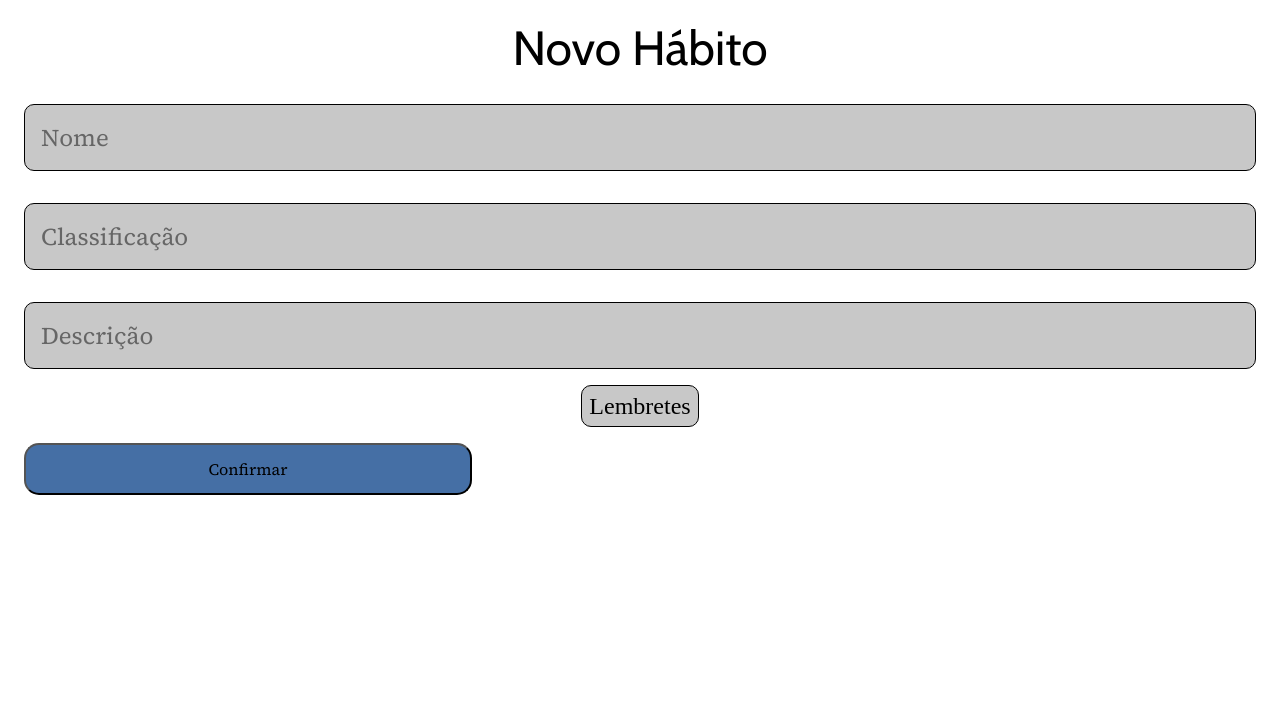
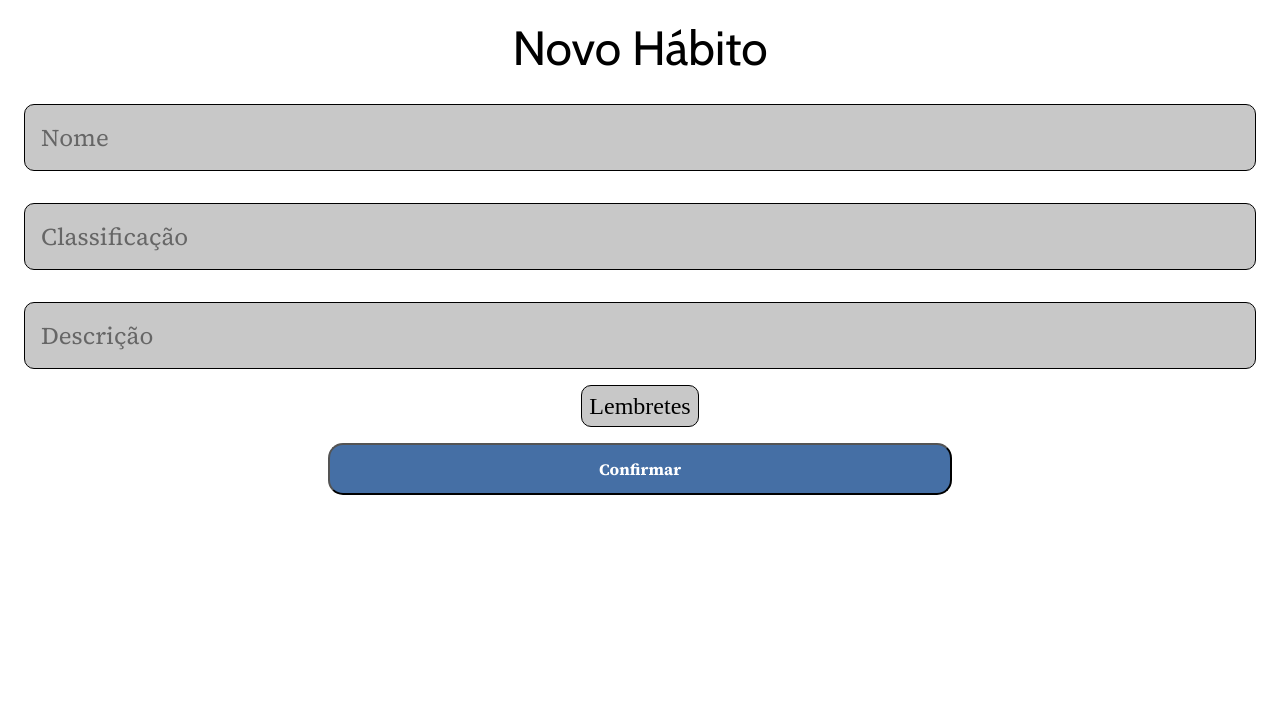
Before and after one commit to leomccormick/leomccormick.github.io, a plain HTML site: page novos_habitos.html in a window 1280 px wide. Shown: the top 725 px of the page. Drawn offline with nearby package versions, Linux system fonts and the light colour scheme.

Commit message:
botões com texto branco

```diff
--- a/css/style.css
+++ b/css/style.css
@@ -157,6 +157,19 @@ input::placeholder {
     max-width: 35vw;
     border-radius: 0.9375rem;
     font-size: 1rem !important;
+    color: white;
+    font-weight: bold;
+}
+
+.botao-confirmar-novo-habito {
+    padding: 0.8rem 1rem;
+    margin: 1rem 25vw;
+    min-width: 7rem;
+    max-width: 50vw;
+    border-radius: 0.9375rem;
+    font-size: 1rem !important;
+    color: white;
+    font-weight: bold;
 }
 
 .search-field {
@@ -184,7 +197,7 @@ input.search-field::placeholder {
     margin: 1rem;
 }
 
-.botao_quadrado {
+.botao-quadrado {
     margin: 1rem;
     width: 2.5rem;
     height: 2.5rem;
@@ -195,6 +208,8 @@ input.search-field::placeholder {
     justify-content: center;
     padding: 0;
     cursor: pointer;
+    color: white;
+    font-weight: bold;
 }
 
 a {
--- a/novos_habitos.html
+++ b/novos_habitos.html
@@ -26,7 +26,7 @@
       <input class="cinza" type="text" id="Classificacao" name="Classificacao" placeholder="Classificação">
       <input class="cinza" type="text" id="Descricao" name="Descricao" placeholder="Descrição">
       <a class="lembrete cinza center" href="lembretes.html">Lembretes</a>
-      <input class="padding margin azul botao-confirmar" type="submit" value="Confirmar">
+      <input class="azul botao-confirmar-novo-habito" type="submit" value="Confirmar">
     </form>
   </main>
 
```
Also changed, not shown: lembretes.html (+1 -1 lines).
